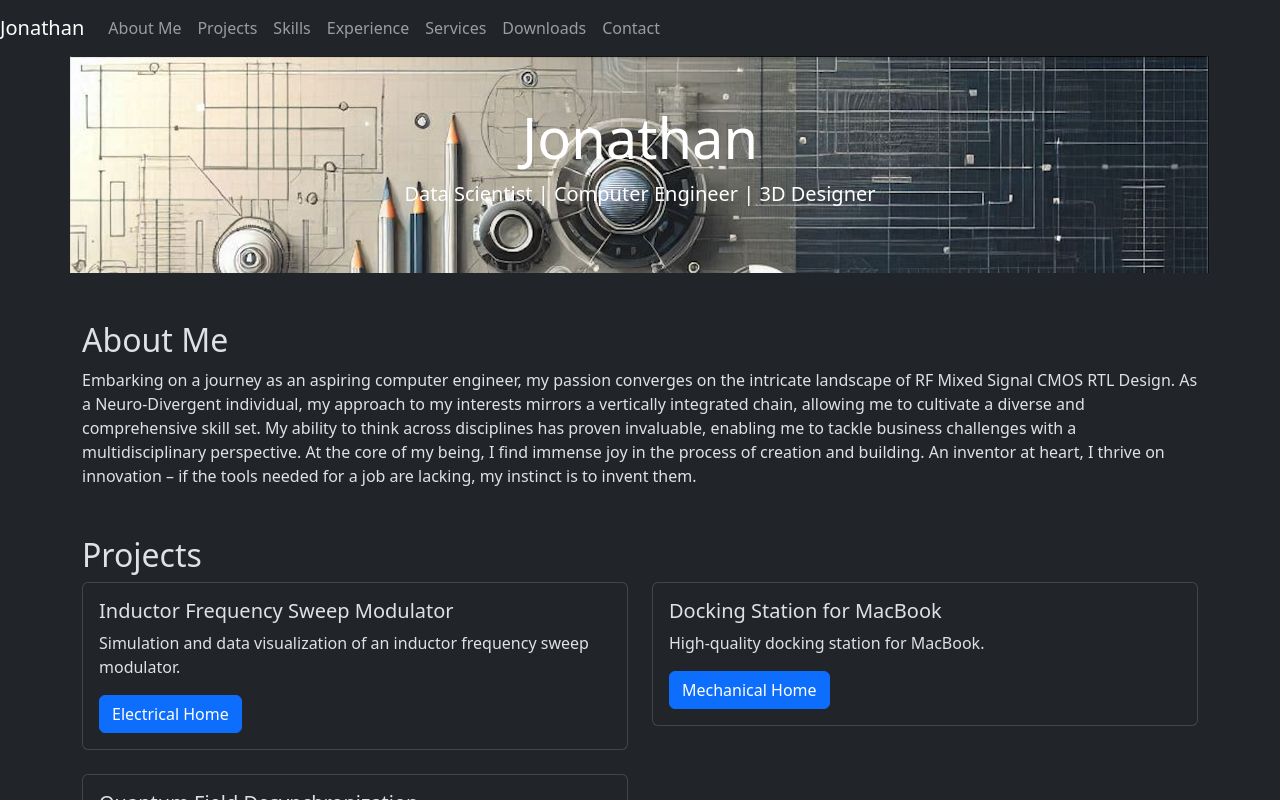
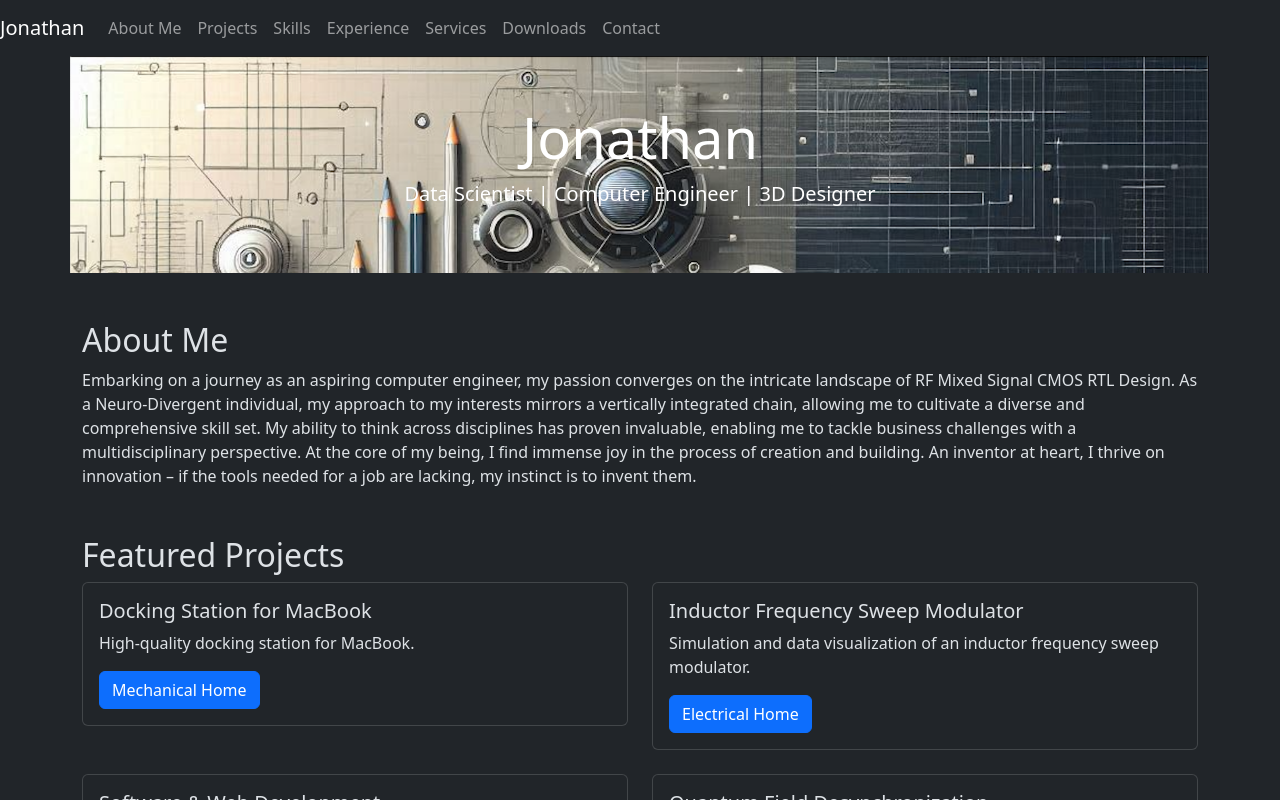
Before and after one commit to JonniiRingo/html-portolio, a plain HTML site: page index.html in a window 1280 px wide. Drawn offline with nearby package versions, Linux system fonts and the light colour scheme; files that its build step writes are made by us from their sources.

Commit message:
Homepage update

```diff
--- a/index.html
+++ b/index.html
@@ -54,9 +54,20 @@
   </section>
 
   <section id="projects" class="container my-5">
-    <h2>Projects</h2>
+    <h2>Featured Projects</h2>
     <div class="row">
       <!-- Software Development -->
+
+      <div class="col-md-6">
+        <div class="card mb-4">
+          <div class="card-body">
+            <h5 class="card-title">Docking Station for MacBook</h5>
+            <p class="card-text">High-quality docking station for MacBook.</p>
+            <a href="Projects/2. Mechanical/MechanicalHome.html" class="btn btn-primary">Mechanical Home</a>
+          </div>
+        </div>
+      </div>
+
       <div class="col-md-6">
         <div class="card mb-4">
           <div class="card-body">
@@ -66,16 +77,18 @@
           </div>
         </div>
       </div>
+
       <!-- Hardware Products -->
       <div class="col-md-6">
         <div class="card mb-4">
           <div class="card-body">
-            <h5 class="card-title">Docking Station for MacBook</h5>
+            <h5 class="card-title">Software & Web Development</h5>
             <p class="card-text">High-quality docking station for MacBook.</p>
             <a href="Projects/2. Mechanical/MechanicalHome.html" class="btn btn-primary">Mechanical Home</a>
           </div>
         </div>
       </div>
+
       <!-- Research Papers -->
       <div class="col-md-6">
         <div class="card mb-4">
@@ -89,7 +102,13 @@
         </div>
       </div>
     </div>
+
+
+
   </section>
+
+
+
 
   <section id="skills" class="container my-5">
     <h2>Skills</h2>
```
